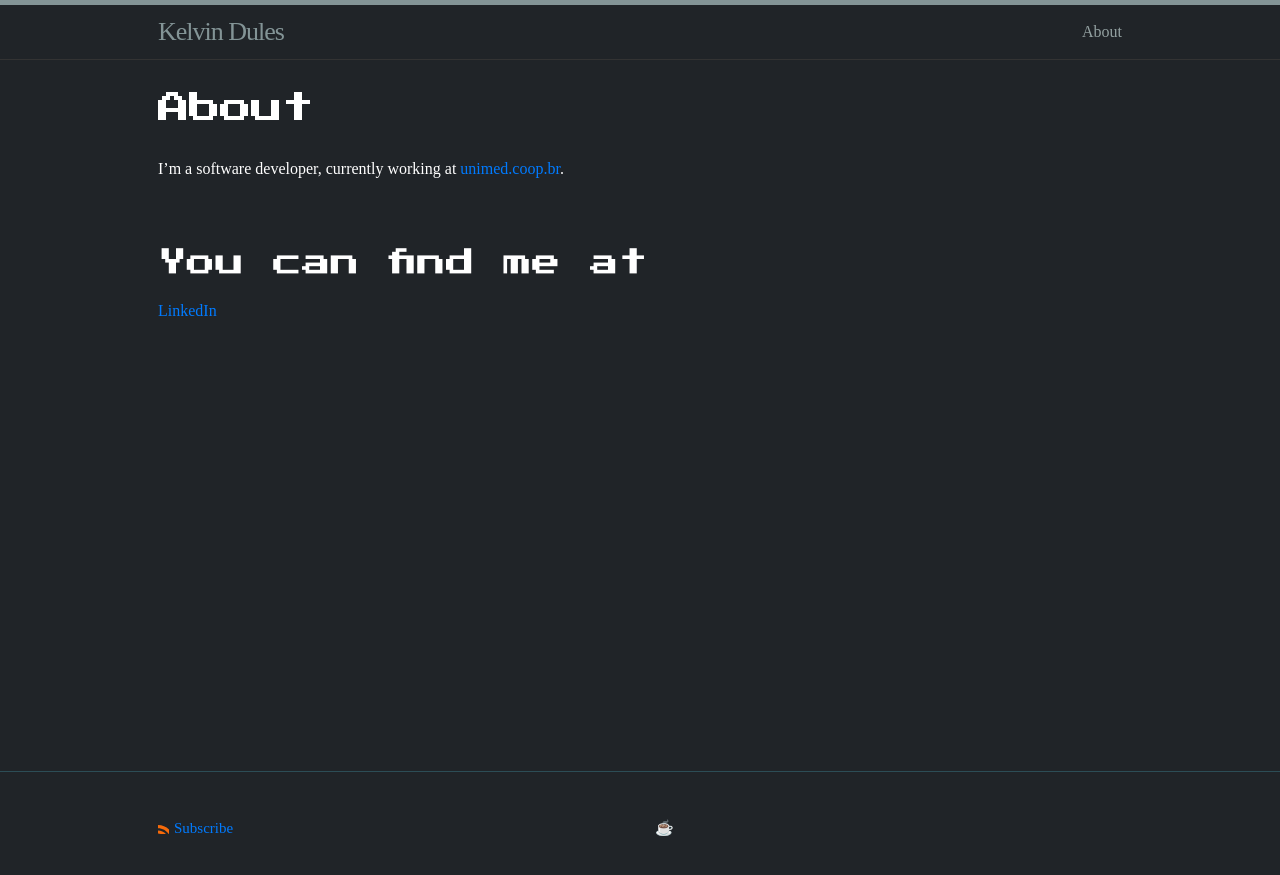
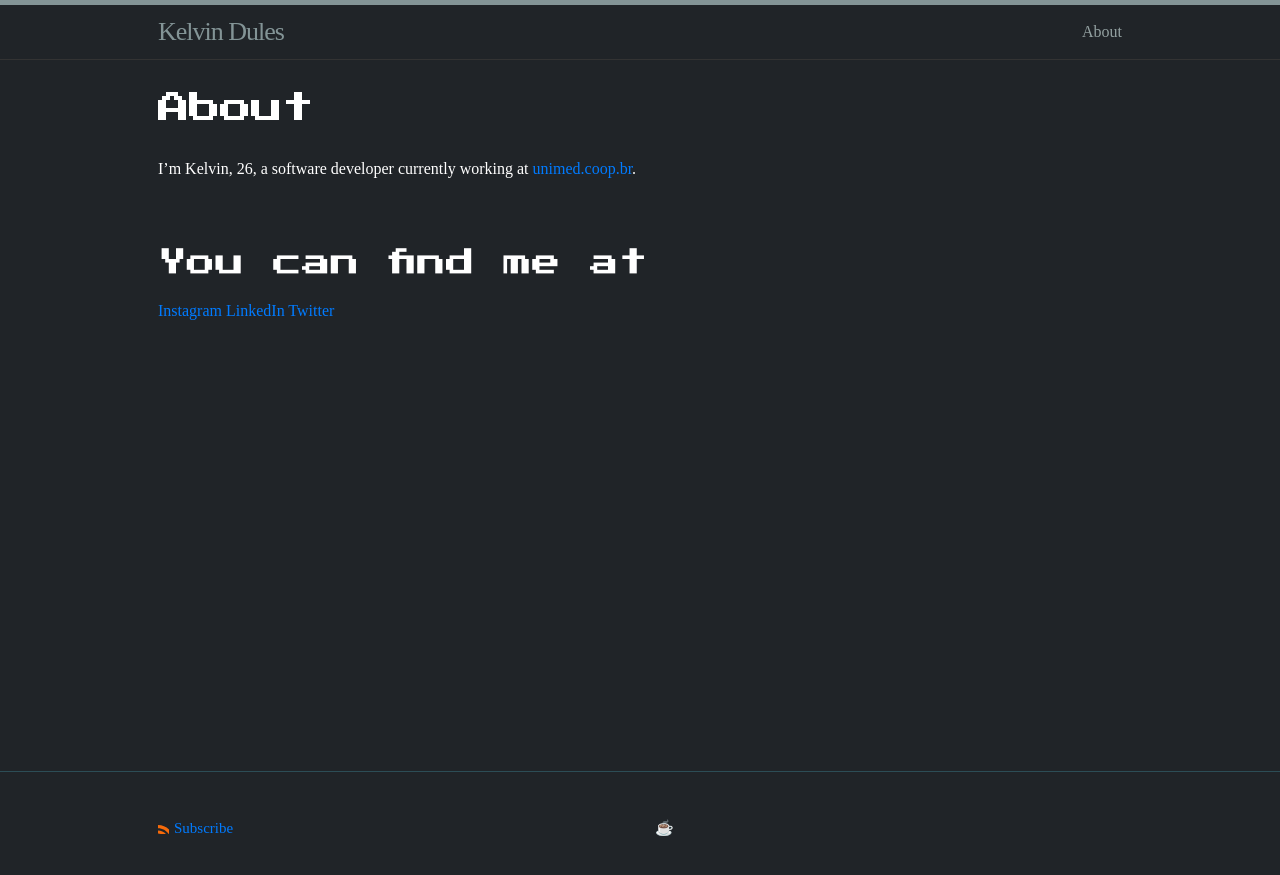
Before and after one commit to kelvindules/kelvindules.github.io, a Jekyll site: the page built from about.markdown, in a window 1280 px wide. Shown: the top 875 px of the page. Built offline with Jekyll 4.4.1, drawn with Linux system fonts in a browser that asks for light colours; some web fonts are replaced.

Commit message:
update socials

```diff
--- a/about.markdown
+++ b/about.markdown
@@ -4,8 +4,10 @@ title: About
 permalink: /about/
 ---
 
-I'm a software developer, currently working at [unimed.coop.br](https://unimed.coop.br).
+I'm Kelvin, 26, a software developer currently working at [unimed.coop.br](https://unimed.coop.br).
 
 ## You can find me at
 
-[LinkedIn](https://www.linkedin.com/in/kelvin-dules-20b00910a/)
+[Instagram](https://instagram.com/kelvindules)
+[LinkedIn](https://linkedin.com/in/kelvindules)
+[Twitter](https://twitter.com/kelvindules)
```
